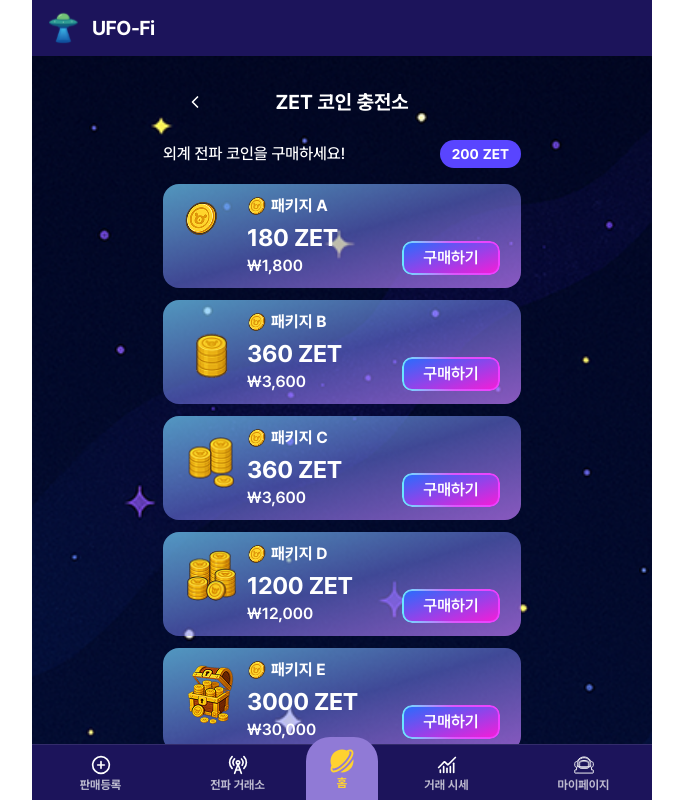
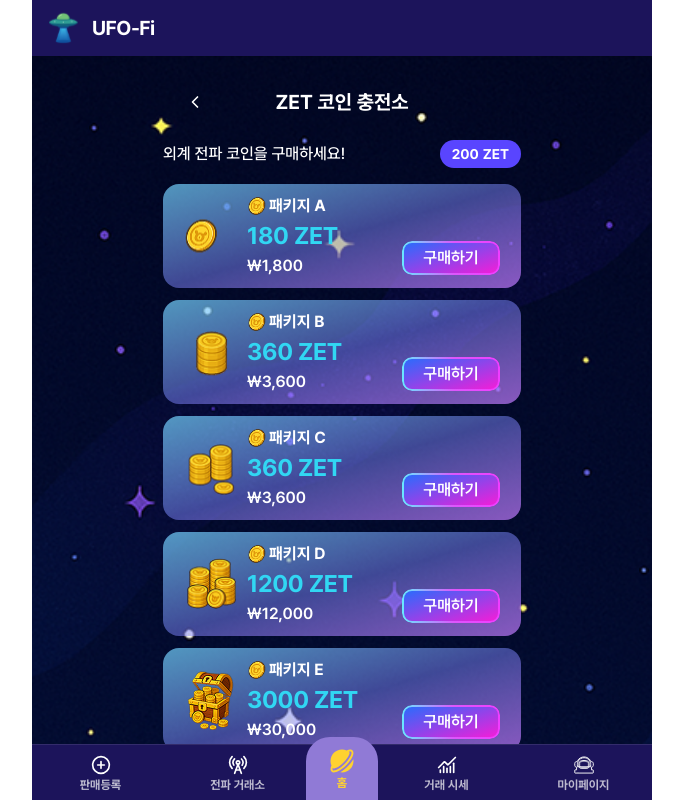
Before and after one commit to Ureca-Final-Project-Team1/UFO-Fi-FE, a Next.js app: page /charge in a window 1280 px wide. Shown: the whole page, without its empty margins (298-981 px from the left). Built offline with nearby package versions, Linux system fonts and the light colour scheme; no server answers.

Commit message:
feat: [UF-153] 이미지 위치 조정 및 패키지 수량 텍스트 색상 변경 #127

```diff
--- a/src/app/charge/page.tsx
+++ b/src/app/charge/page.tsx
@@ -42,14 +42,14 @@ export default function ZetChargePage() {
                 alt={`패키지 ${pkg.id} 이미지`}
                 width={pkg.id === 'A' ? 37 : 56}
                 height={pkg.id === 'A' ? 37 : 60}
-                className="absolute left-5 top-4"
+                className="absolute left-5 top-1/2 -translate-y-1/2"
               />
               <div className="flex flex-col justify-center h-full ml-[64px]">
-                <div className="flex items-center gap-1 mb-1">
+                <div className="flex items-center gap-[2px] mb-[2px]">
                   <Image src={IMAGE_PATHS.PACKAGE_A} alt="패키지 아이콘" width={20} height={20} />
                   <span className="body-16-bold text-white">패키지 {pkg.id}</span>
                 </div>
-                <div className="heading-24-bold text-badge-cyan">{pkg.zet} ZET</div>
+                <div className="heading-24-bold text-badge-cyan mb-[2px]">{pkg.zet} ZET</div>
                 <div className="body-16-semibold text-white">₩{pkg.price.toLocaleString()}</div>
               </div>
               <div className="absolute bottom-3 right-5">
--- a/src/styles/globals.css
+++ b/src/styles/globals.css
@@ -485,4 +485,8 @@
   .gradient-card-2 {
     @apply bg-gradient-to-br from-blue-600 to-fuchsia-600 border-2 border-cyan-300;
   }
+
+  .text-badge-cyan {
+    color: var(--color-badge-text-cyan) !important;
+  }
 }
```
